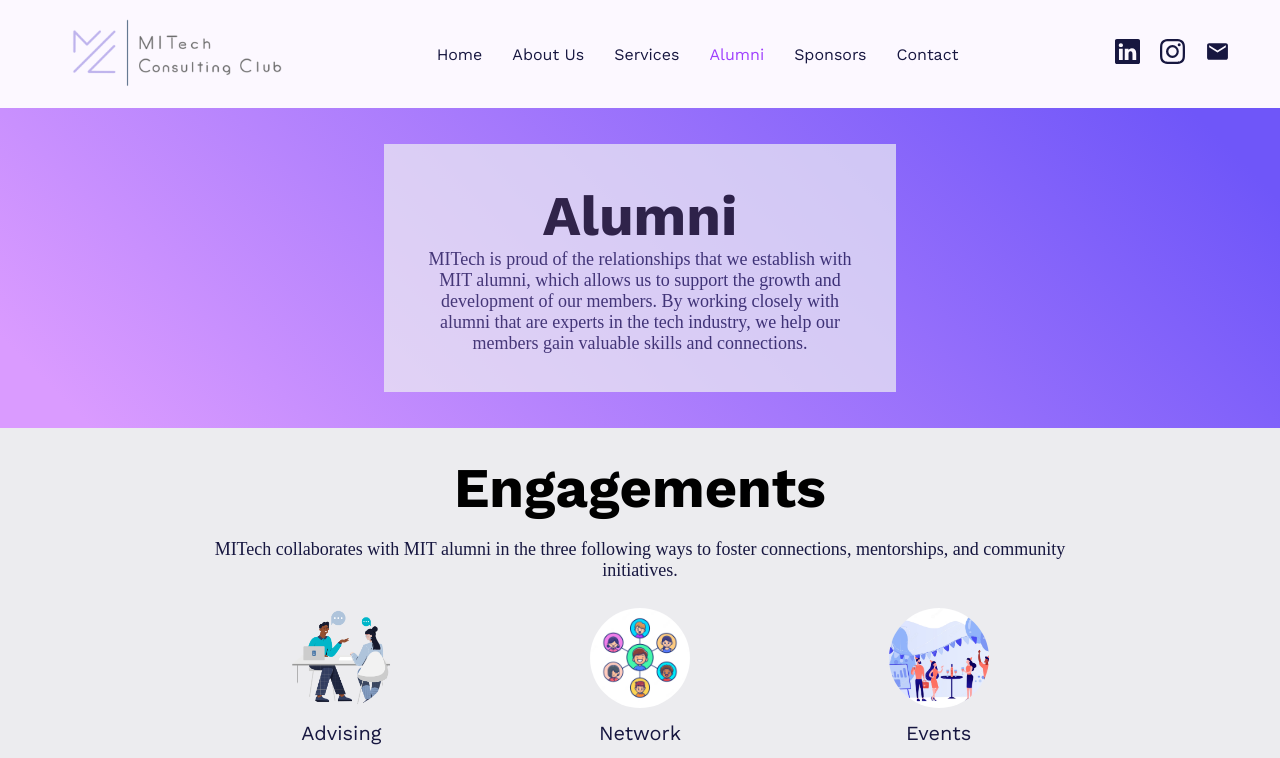
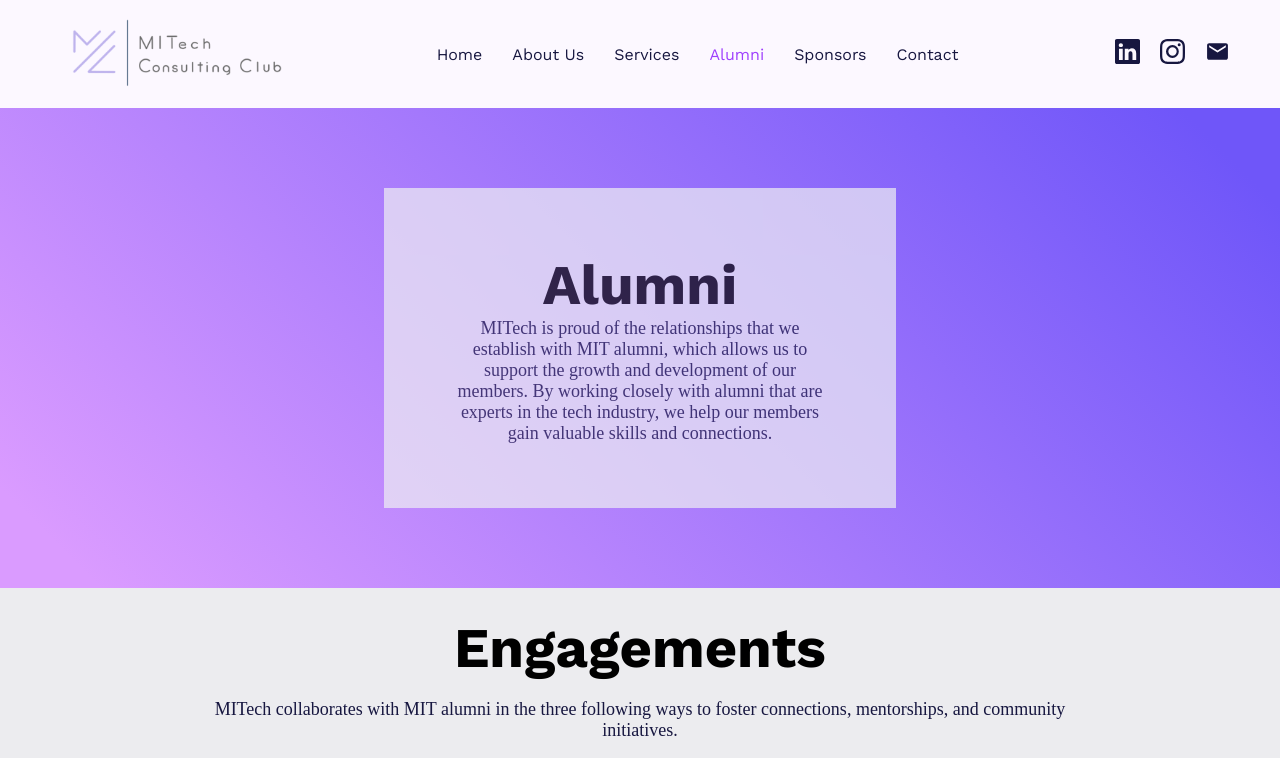
Before and after one commit to MITech-Consulting-Club/website, a Next.js app: page /alumni in a window 1280 px wide. Shown: the top 758 px of the page. Built offline with nearby package versions, Linux system fonts and the light colour scheme.

Commit message:
Made top container fit 60vh

```diff
--- a/app/(routes)/alumni/alumni.module.scss
+++ b/app/(routes)/alumni/alumni.module.scss
@@ -3,12 +3,11 @@
 
 .topContainer {
   @include respond-to('md') {
-    height: 40vh;
+    height: 60vh;
   }
   background-image: linear-gradient(45.34deg, #da9bff 5.66%, #6f56f9 94.35%);
   display: flex;
   align-items: center;
-  justify-content: center;
 }
 
 .topCard {
@@ -17,12 +16,11 @@
   }
   background-color: #eff0f3;
   opacity: 0.7;
-  padding: 3%;
   display: flex;
+  flex-direction: column;
   align-items: center;
-  flex-direction: column;
-  justify-content: center;
   margin: 10%;
+  padding: 5%;
 }
 
 .topHeading,
```
